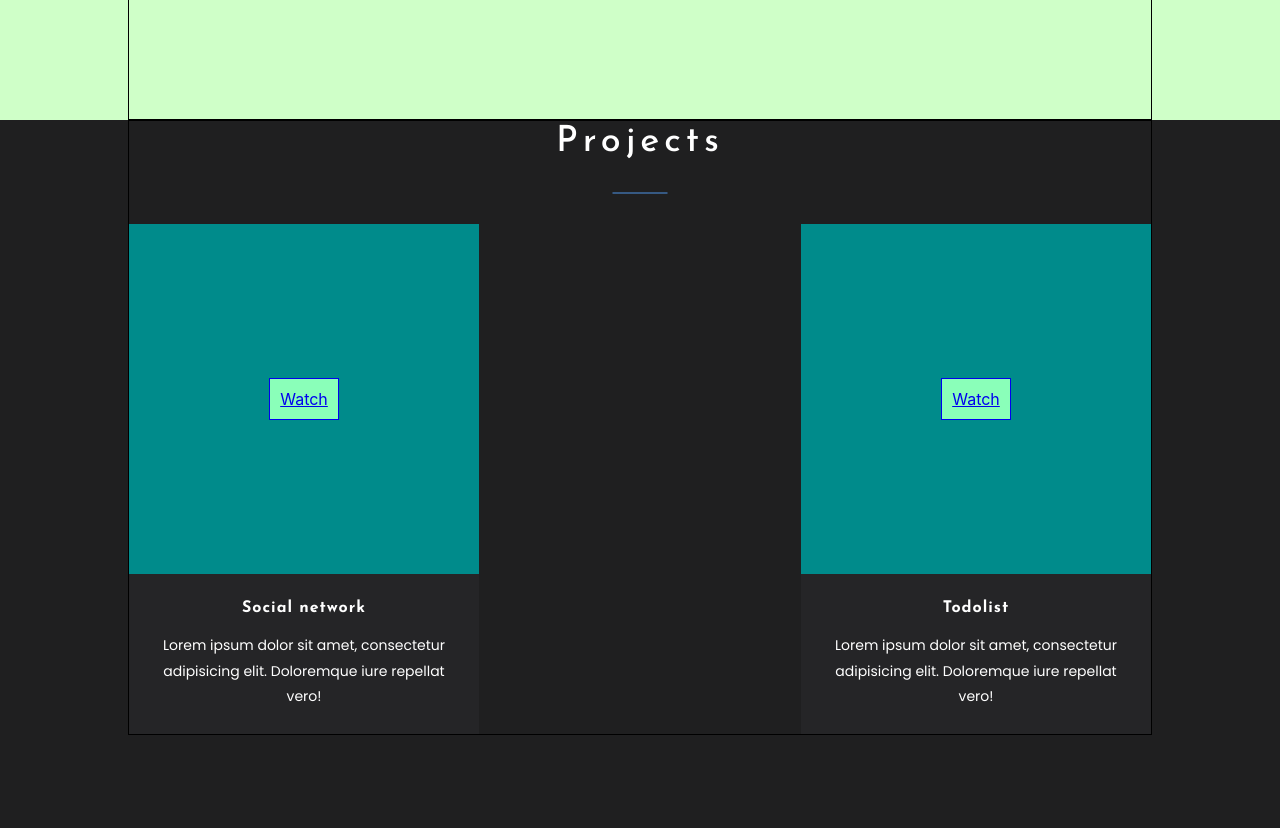
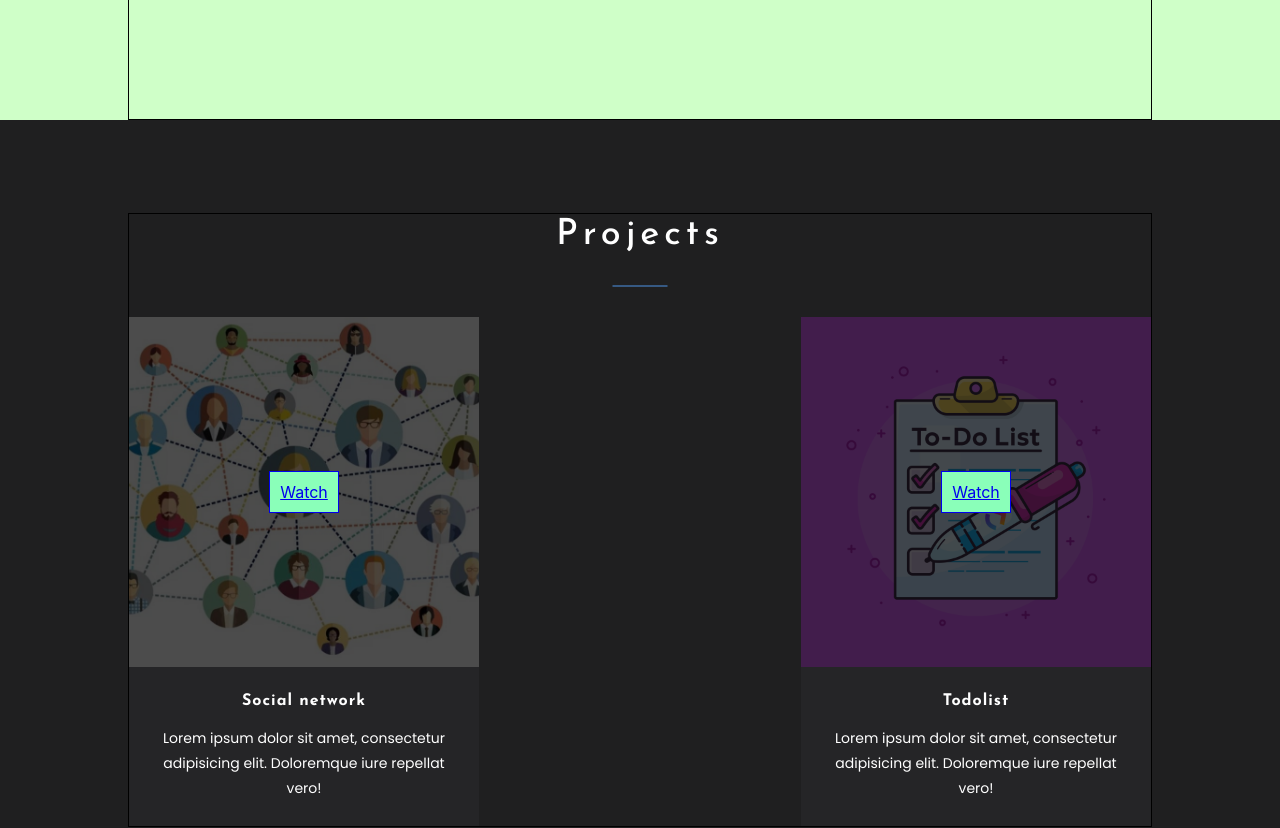
Before and after one commit to vovkahorror/portfolio, a React (Create React App) app: page / in a window 1280 px wide. Shown: the part 1560-2388 px from the top of the page. Built offline with nearby package versions, Linux system fonts and the light colour scheme.

Commit message:
feat: added backgrounds to the projects

```diff
--- a/src/main/Main.tsx
+++ b/src/main/Main.tsx
@@ -1,6 +1,6 @@
 import React from 'react';
 import styles from './Main.module.css';
-import styleContainer from './../common/styles/Container.module.css'
+import styleContainer from './../common/styles/Container.module.css';
 
 const Main = () => {
     return (
@@ -9,7 +9,7 @@ const Main = () => {
                 <div className={styles.greeting}>
                     <span>Hi there</span>
                     <h1>I am Volodymyr Yaremchak</h1>
-                    <p>Frontend developer</p>
+                    <p>A Frontend Developer</p>
                 </div>
                 <div className={styles.photo}></div>
             </div>
--- a/src/projects/Projects.module.css
+++ b/src/projects/Projects.module.css
@@ -1,4 +1,7 @@
 .projectsBlock {
+    display: flex;
+    justify-content: center;
+    align-items: center;
     min-height: 100vh;
     background-color: #1f1f20;
 }
--- a/src/projects/Projects.tsx
+++ b/src/projects/Projects.tsx
@@ -12,10 +12,16 @@ const Projects = () => {
         {
             title: 'Social network',
             description: 'Lorem ipsum dolor sit amet, consectetur adipisicing elit. Doloremque iure repellat vero!',
+            style: {
+                backgroundImage: `url(${socialNetworkImage})`,
+            },
         },
         {
             title: 'Todolist',
             description: 'Lorem ipsum dolor sit amet, consectetur adipisicing elit. Doloremque iure repellat vero!',
+            style: {
+                backgroundImage: `url(${todolistImage})`,
+            },
         },
     ];
 
@@ -25,7 +31,7 @@ const Projects = () => {
                 <Title>Projects</Title>
                 <div className={styles.projects}>
                     {projects.map(project => <Project key={v1()} title={project.title}
-                                                      description={project.description}/>)}
+                                                      description={project.description} style={project.style}/>)}
                 </div>
             </div>
         </div>
--- a/src/projects/project/Project.module.css
+++ b/src/projects/project/Project.module.css
@@ -9,18 +9,31 @@
 }
 
 .coverImage {
+    position: relative;
     display: flex;
     justify-content: center;
     align-items: center;
     width: 350px;
     height: 350px;
-    background-color: darkcyan;
+    background-position: center;
+    background-size: cover;
+}
+
+.coverImage::before {
+    position: absolute;
+    content: '';
+    top: 0;
+    right: 0;
+    bottom: 0;
+    left: 0;
+    background: rgba(0, 0, 0, 0.7);
 }
 
 .projectLink {
     padding: 10px;
     border: 1px solid;
     background-color: #8affb9;
+    z-index: 1;
 }
 
 .projectInfo {
--- a/src/projects/project/Project.tsx
+++ b/src/projects/project/Project.tsx
@@ -1,10 +1,10 @@
 import React, {FC} from 'react';
 import styles from './Project.module.css';
 
-const Project: FC<ProjectPropsType> = ({title, description}) => {
+const Project: FC<ProjectPropsType> = ({title, description, style}) => {
     return (
         <div className={styles.project}>
-            <div className={styles.coverImage}>
+            <div className={styles.coverImage} style={style}>
                 <a className={styles.projectLink} href=".">Watch</a>
             </div>
             <div className={styles.projectInfo}>
@@ -18,6 +18,7 @@ const Project: FC<ProjectPropsType> = ({title, description}) => {
 type ProjectPropsType = {
     title: string;
     description: string;
+    style: { backgroundImage: string }
 }
 
 export default Project;
```
